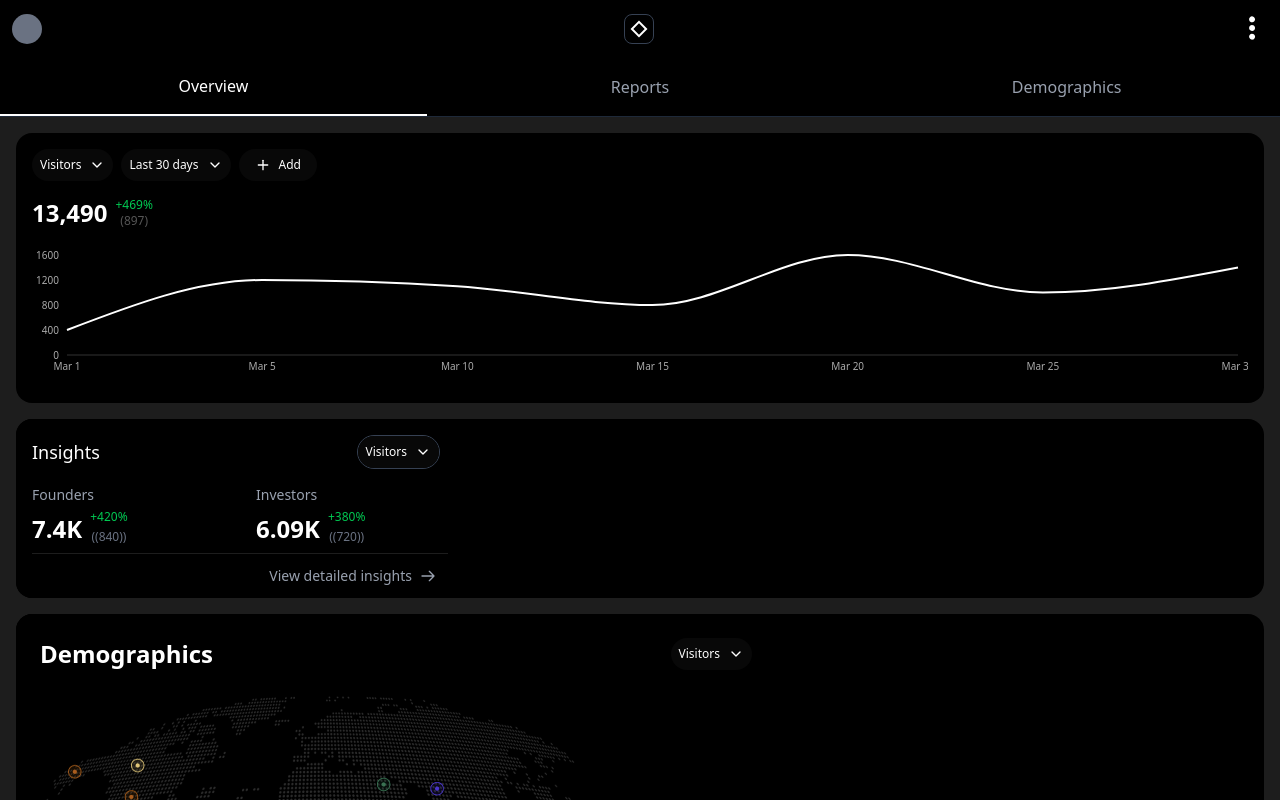
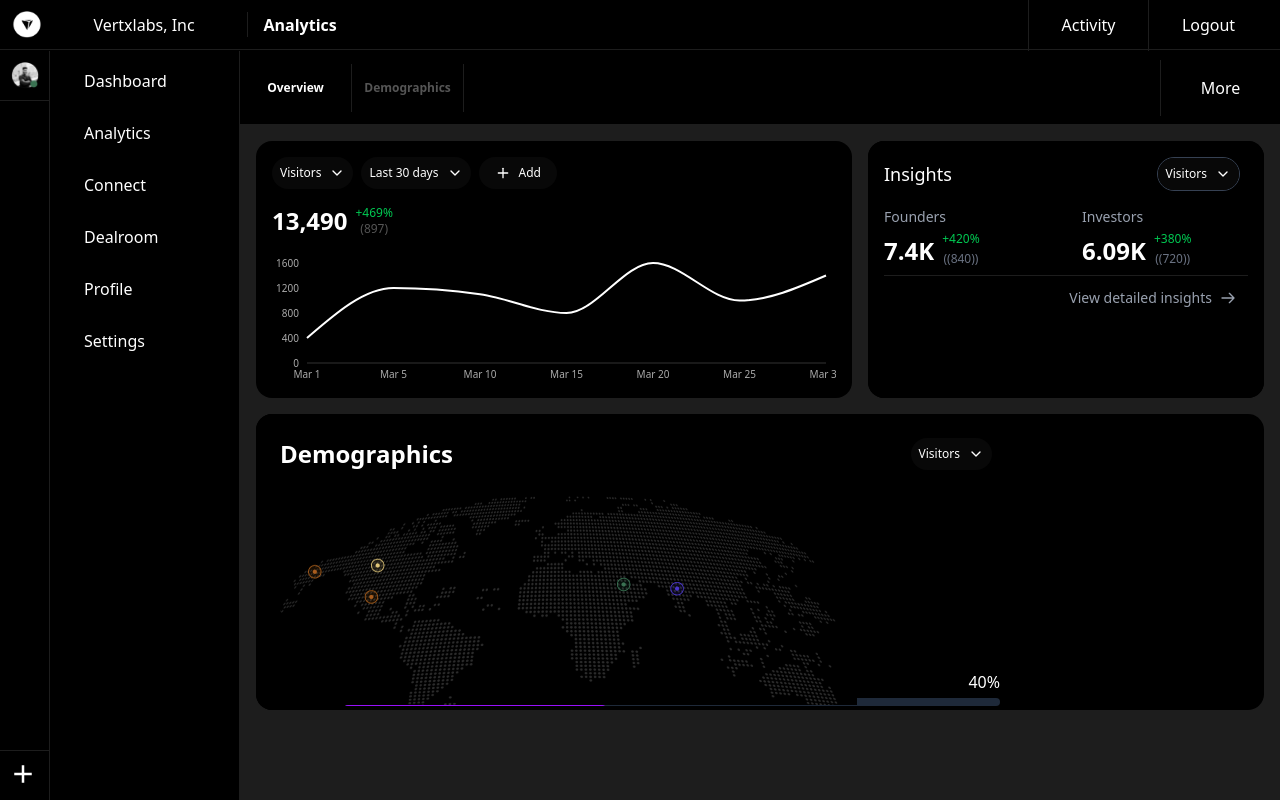
Before and after one commit to ravichandrapalla/vertxLabss, a React (Vite) app: page / in a window 1280 px wide. Built offline with nearby package versions, Linux system fonts and the light colour scheme.

Commit message:
fixed issues

```diff
--- a/src/Layout.jsx
+++ b/src/Layout.jsx
@@ -6,6 +6,8 @@ import TabNavigation from "./components/TabNavigation";
 import BottomNavigation from "./components/BottomNavigation";
 import { useDispatch, useSelector } from "react-redux";
 import { store } from "./redux/store";
+import Sidebar from "./components/Sidebar";
+import TabsContainer from "./components/TabsContainer";
 
 const GlobalLayout = ({ children }) => {
   const location = useLocation();
@@ -14,18 +16,30 @@ const GlobalLayout = ({ children }) => {
   const dispatch = useDispatch();
 
   return (
-    <div className="flex flex-col h-screen w-screen bg-black text-white">
+    <div className="flex flex-col h-screen w-screen bg-black text-white md:grid md:grid-cols-[18.75%_1fr] md:grid-rows-[6.39%_1fr]">
       {/* Header */}
+      <div className="col-span-2">
+        <Header />
+      </div>
 
-      <Header />
       {/* Tab Navigation */}
-      <TabNavigation activeTab={activeTab} setActiveTab={setActiveTab} />
+      <div className="md:hidden">
+        <TabNavigation activeTab={activeTab} setActiveTab={setActiveTab} />
+      </div>
+      <div className="hidden md:block md:h-[h-screen-50px] ">
+        <Sidebar />
+      </div>
 
       {/* Main Content */}
-      <div className="flex-1 overflow-y-auto">{children}</div>
+
+      <div className="flex-1 overflow-y-auto md:h-[100vh-100px] md:w-[100vw-240px]">
+        {children}
+      </div>
 
       {/* Bottom Navigation */}
-      <BottomNavigation isActive={isActive} />
+      <div>
+        <BottomNavigation isActive={isActive} />
+      </div>
     </div>
   );
 };
--- /dev/null
+++ b/src/components/Sidebar.jsx
@@ -0,0 +1,38 @@
+// components/Sidebar.tsx
+import { BiPlus } from "react-icons/bi";
+import Profile from "../../public/Profile.png"; // Adjust the path as necessary
+const menuItems = [
+  { name: "Dashboard" },
+  { name: "Analytics" },
+  { name: "Connect" },
+  { name: "Dealroom" },
+  { name: "Profile" },
+  { name: "Settings" },
+];
+
+export default function Sidebar() {
+  return (
+    <aside className="hidden md:flex md:h-full border-[#1D1D1D] border-r">
+      <div className="w-12.5 flex flex-col justify-between border-[#1D1D1D] border-r">
+        <div className="border-[#1D1D1D] border-b w-12.5 h-12.5 flex items-center justify-center">
+          <img alt="profile pic" src={Profile} width={30} height={30} />
+        </div>
+        <div className="border-[#1D1D1D] border-t-1 p-2 w-12.5 h-12.5">
+          <BiPlus size={30} color="white" />
+        </div>
+      </div>
+      <div className="flex flex-col p-2.5">
+        <ul className="flex flex-col px-4 space-y-3 text-white">
+          {menuItems.map((item, index) => (
+            <li
+              key={index}
+              className="flex items-center space-x-3 cursor-pointer p-2 hover:bg-gray-800 rounded-lg"
+            >
+              <span>{item.name}</span>
+            </li>
+          ))}
+        </ul>
+      </div>
+    </aside>
+  );
+}
--- a/src/components/TabNavigation.jsx
+++ b/src/components/TabNavigation.jsx
@@ -7,7 +7,7 @@ const TabNavigation = () => {
   const dispatch = useDispatch();
   console.log("tab nav", activeTab);
   return (
-    <div className="border-b border-gray-800">
+    <div className="border-b border-gray-800 md:hidden">
       <div className="flex">
         {["Overview", "Reports", "Demographics"].map((tab) => (
           <button
--- /dev/null
+++ b/src/components/TabsContainer.jsx
@@ -0,0 +1,44 @@
+import React from "react";
+
+const TabsContainer = ({ activeTab, setActiveTab }) => {
+  return (
+    <section className="  w-full text-white h-18.5 flex justify-around md:justify-between items-center md:border-b border-[#1D1D1D] bg-[#000000] overflow-hidden">
+      {/* Left Tabs */}
+      <div className=" flex items-center text-white font-semibold text-xs md:text-[#555555]">
+        {["Overview", "Reports", "Demographics"].map((tab) => {
+          const isActive = activeTab === tab;
+
+          return (
+            <div
+              key={tab}
+              className={`${
+                tab === "Reports" && "md:hidden"
+              } w-28 flex items-center justify-center p-4 md:border-r border-[#1D1D1D] cursor-pointer
+            ${isActive ? "md:text-white" : ""}
+            ${isActive ? "border-b-2 border-b-white md:border-b-0" : ""}
+          `}
+              onClick={() => setActiveTab(tab)}
+            >
+              <p>{tab}</p>
+            </div>
+          );
+        })}
+      </div>
+
+      {/* Right Tab */}
+      <div className="hidden md:flex items-center justify-center md:border-l border-[#1D1D1D] w-30">
+        <div
+          className={`flex items-center justify-center p-4 cursor-pointer
+        ${activeTab === "More" ? "md:text-white" : ""}
+        ${activeTab === "More" ? "border-b-2 border-b-white md:border-b-0" : ""}
+      `}
+          onClick={() => setActiveTab("More")}
+        >
+          <p>More</p>
+        </div>
+      </div>
+    </section>
+  );
+};
+
+export default TabsContainer;
--- a/src/components/graphs/InsightsCard.jsx
+++ b/src/components/graphs/InsightsCard.jsx
@@ -16,7 +16,7 @@ const InsightsCard = ({
   // Get the current data
   const currentData = mockData[insightType];
   return (
-    <div className="bg-black text-white pt-4 px-4 rounded-xl w-full max-w-md">
+    <div className="bg-black text-white pt-4 px-4 rounded-xl w-full h-full max-w-md">
       <div className="pb-2 border-[#1D1D1D] border-b">
         <div className="flex justify-between items-center mb-4">
           <h2 className="text-lg ">Insights</h2>
--- a/src/components/ui/Header.jsx
+++ b/src/components/ui/Header.jsx
@@ -1,28 +1,50 @@
-import React from 'react';
+import React from "react";
 import { SlOptionsVertical } from "react-icons/sl";
+import Logo from "../../../public/Logo.png";
 
 const Header = () => {
   return (
-    <header className="flex items-center justify-between p-3">
-    <div className="flex items-center">
+    <header className="flex items-center justify-between p-3 md:w-full md:border-[#1D1D1D] md:bg-[#000000] md:border-b  md:h-12.5">
+      <div className="flex items-center md:hidden">
         <div className="w-7.5 h-7.5 rounded-full bg-gray-500 overflow-hidden">
           {/* User profile image placeholder */}
         </div>
       </div>
-    <div className="flex items-center justify-center">
+      <div className="flex items-center justify-center md:hidden">
         <div className="p-1 rounded-lg border border-gray-700">
           <div className="w-5 h-5 flex items-center justify-center">
             <div className="border-2 border-white w-3 h-3 rotate-45"></div>
           </div>
         </div>
       </div>
-    <div>
+      <div className="md:hidden">
         <button className="p-1">
           <SlOptionsVertical className="w-6 h-6" />
         </button>
       </div>
+      <div className="hidden md:flex w-[18.75%] h-full items-center justify-around border-[#1D1D1D] border-r">
+        <div className="flex items-center justify-center ">
+          <img src={Logo} width="30px" height="30px" alt="Logo" />
+        </div>
+        <div className="flex items-center w-52 justify-center">
+          <span className="text-white font-medium">Vertxlabs, Inc</span>
+        </div>
+      </div>
+      <div className="hidden md:flex flex-grow items-center justify-between">
+        <div className="p-4">
+          <p className="font-semibold text-white">Analytics</p>
+        </div>
+        <div className="flex w-60 items-center justify-center">
+          <div className="flex items-center justify-center border-[#1D1D1D] border-l-1 w-1/2 p-4">
+            <p className="font-medium text-white">Activity</p>
+          </div>
+          <div className="flex items-center justify-center border-[#1D1D1D] border-l-1 w-1/2 p-4">
+            <p className="font-medium text-white">Logout</p>
+          </div>
+        </div>
+      </div>
     </header>
-  )
-}
+  );
+};
 
-export default Header
+export default Header;
--- a/src/pages/MainPage.jsx
+++ b/src/pages/MainPage.jsx
@@ -15,7 +15,9 @@ import VisiorsGraphCard from "../components/graphs/VisitorsGraphCard";
 
 import InsightsCard from "../components/graphs/InsightsCard";
 import DemographicsCard from "../components/graphs/DemoGraphicsCard";
-import { useSelector } from "react-redux";
+import { useDispatch, useSelector } from "react-redux";
+import TabsContainer from "../components/TabsContainer";
+import { setActiveTab } from "../redux/slices/activeTabSlice";
 
 const mockData = {
   visitors: {
@@ -340,6 +342,7 @@ const MainPage = () => {
   // Colors for charts
   const [primaryColor, setPrimaryColor] = useState("#fff");
   const [secondaryColor, setSecondaryColor] = useState("#9333EA");
+  const dispatch = useDispatch();
 
   // Update primary metric data when selection changes
   useEffect(() => {
@@ -444,7 +447,7 @@ const MainPage = () => {
   const getActiveTab = () => {
     if (activeTab === "Overview") {
       return (
-        <div className="flex flex-col space-y-4 min-h-screen w-screen bg-[#1D1D1D] text-white p-4">
+        <div className="flex flex-col space-y-4 md:space-x-4 h-screen w-full bg-[#1D1D1D] text-white p-4 md:grid md:grid-cols-[612px_1fr] md:grid-rows-[273px_296px] md:h-[100vh-50px] md:w-[100vw-240px]">
           <div className=" max-h-[270px] rounded-2xl overflow-hidden bg-[#000000] ">
             <VisiorsGraphCard
               metricType={metricType}
@@ -471,7 +474,7 @@ const MainPage = () => {
               removeComparison={removeComparison}
             />
           </div>
-          <div className=" max-h-[180px] rounded-2xl overflow-hidden bg-[#000000] ">
+          <div className="h-[180px] rounded-2xl overflow-hidden bg-[#000000] md:h-[94%] w-full">
             <InsightsCard
               insightType={insightType}
               setInsightType={setInsightType}
@@ -481,7 +484,7 @@ const MainPage = () => {
               mockData={mockData}
             />
           </div>
-          <div className=" max-h-[572px] rounded-2xl overflow-hidden bg-[#000000] ">
+          <div className=" max-h-[572px] rounded-2xl overflow-hidden bg-[#000000] md:col-span-2">
             <DemographicsCard
               demographicType={demographicType}
               setDemographicType={setDemographicType}
@@ -521,7 +524,16 @@ const MainPage = () => {
   };
   return (
     //Visiors card jsx
-    <>{getActiveTab()}</>
+    <div className="h-full w-full ">
+      <div className="hidden md:block">
+        <TabsContainer
+          activeTab={activeTab}
+          setActiveTab={(tab) => dispatch(setActiveTab(tab))}
+        />
+      </div>
+
+      {getActiveTab()}
+    </div>
   );
 };
 
```
Lines whose indentation alone changed are shown as unchanged.
